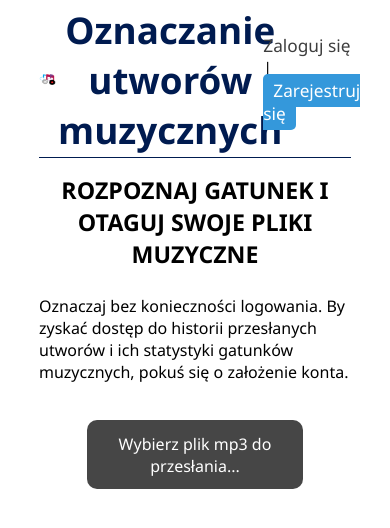
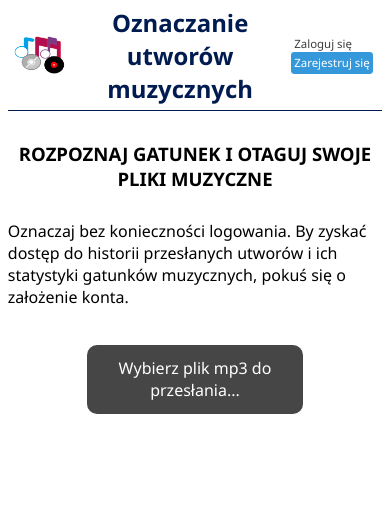
Before and after one commit to kamka5/music_genre_classification, a React (Create React App) app: page / in a window 390 px wide. Shown: the top 528 px of the page. Built offline with nearby package versions, Linux system fonts and the light colour scheme.

Commit message:
homepage bootstrap+mediaqueries

```diff
--- a/package.json
+++ b/package.json
@@ -7,10 +7,12 @@
     "@testing-library/react": "^13.4.0",
     "@testing-library/user-event": "^13.5.0",
     "axios": "^1.6.4",
+    "bootstrap": "^5.3.2",
     "chart.js": "^2.9.4",
     "chartjs": "^0.3.24",
     "chartjs-plugin-piechart-outlabels": "^0.1.4",
     "react": "^18.2.0",
+    "react-bootstrap": "^2.9.2",
     "react-chartjs-2": "^2.3.0",
     "react-dom": "^18.2.0",
     "react-router-dom": "^6.21.0",
--- a/src/components/HomePage/Home.jsx
+++ b/src/components/HomePage/Home.jsx
@@ -1,7 +1,6 @@
-// HomePage.js - główna strona aplikacji
-
 import React, { useState } from "react";
 import { Link } from "react-router-dom";
+import { Container, Row, Col, Button } from "react-bootstrap";
 import SongUploadForm from "../SongUploadForm/SongUpload";
 import styles from "./Home.module.css"; // Zaimportuj plik ze stylami
 import NotificationComponent from "../NotificationComponent/Notification";
@@ -86,7 +85,9 @@ const HomePage = ({ user }) => {
   };
 
   return (
-    <div className={styles.container}>
+    <Container className={styles.container}>
+      <Row>
+        <Col>
           <header className={styles.header}>
             <div className={styles.logoContainer}>
               <img
@@ -94,14 +95,20 @@ const HomePage = ({ user }) => {
                 src={require("../../assets/logo.png")}
                 alt="Logo aplikacji"
               />
-          <h1 className={styles.pageTitle}>Oznaczanie utworów muzycznych</h1>
+              <h1 className={styles.pageTitle}>
+                Oznaczanie utworów muzycznych
+              </h1>
             </div>
             <nav className={styles.nav}>
               {!user && (
-            <div>
-              <Link to="/login">Zaloguj się</Link>
-              <span> | </span>
-              <Link to="/register" className={styles.registerLink}>
+                <div className="d-flex">
+                  <Link to="/login" className={`${styles.loginLink} mr-2`}>
+                    Zaloguj się
+                  </Link>
+                  <Link
+                    to="/register"
+                    className={`${styles.registerLink} ml-2`}
+                  >
                     Zarejestruj się
                   </Link>
                 </div>
@@ -112,13 +119,19 @@ const HomePage = ({ user }) => {
                   <Link to="/my-account" className={styles.myAccountLink}>
                     Moje Konto
                   </Link>
-              <span> | </span>
-              <Link to="/logout">Wyloguj</Link>
+                  <Link to="/logout" className={styles.logoutLink}>
+                    Wyloguj
+                  </Link>
                 </div>
               )}
             </nav>
           </header>
+        </Col>
+      </Row>
+
       {isUploadFormVisible && (
+        <Row>
+          <Col>
             <section className={styles.mainContent}>
               <h1 className={styles.h1Content}>
                 ROZPOZNAJ GATUNEK I OTAGUJ SWOJE PLIKI MUZYCZNE
@@ -148,8 +161,13 @@ const HomePage = ({ user }) => {
                 </div>
               )}
             </section>
+          </Col>
+        </Row>
       )}
+
       {isTagFormVisible && (
+        <Row>
+          <Col>
             <section className={styles.mainContent}>
               <div>
                 {isUploadSuccessMessageVisible && (
@@ -192,26 +210,35 @@ const HomePage = ({ user }) => {
                   />
                 </label>
                 <p>
-              <b>
-                Gatunku nie musisz wprowadzać &#128522;
+                  <b>Gatunku nie musisz wprowadzać 😊</b>
                   <br />
-              </b>
                   Zostanie on rozpoznany i dodany do tagów utworu automatycznie.
                 </p>
                 <br />
-            <button onClick={saveChanges}>Zapisz zmiany</button>
-            <button onClick={cancelChanges}>Anuluj zmiany</button>
+                <Button variant="primary" onClick={saveChanges}>
+                  Zapisz zmiany
+                </Button>
+                <Button variant="secondary" onClick={cancelChanges}>
+                  Anuluj zmiany
+                </Button>
               </div>
             </section>
+          </Col>
+        </Row>
       )}
+
       {/* Dodaj komponent powiadomień */}
       {notificationMessage && (
+        <Row>
+          <Col>
             <NotificationComponent
               message={notificationMessage}
               onClose={closeNotification}
             />
+          </Col>
+        </Row>
       )}
-    </div>
+    </Container>
   );
 };
 
--- a/src/components/HomePage/Home.module.css
+++ b/src/components/HomePage/Home.module.css
@@ -1,17 +1,19 @@
 /* Dodaj do istniejącego pliku CSS/SCSS */
 
+body {
+  font-family: 'Segoe UI', Tahoma, Geneva, Verdana, sans-serif;
+}
+
 .container {
-  width: 80%;
+  max-width: 80%;
   margin: 0 auto;
-  font-family:'Segoe UI', Tahoma, Geneva, Verdana, sans-serif;
 }
 
 .header {
   display: flex;
   justify-content: space-between;
   align-items: center;
-  padding-top: 1.5%;
-  padding-bottom: 0.75%;
+  padding: 1.5% 0.75%;
   background-color: #ffffff;
   border-bottom: 1px solid #001c50;
 }
@@ -38,7 +40,7 @@ h1 {
   font-size: 2.3em;
 }
 
-.h1Content{
+.h1Content {
   padding-top: 2%;
   padding-bottom: 5%;
 }
@@ -48,8 +50,8 @@ h1 {
   align-items: center;
 }
 
-nav div {
-  margin-right: 10px;
+.nav div {
+  margin-right: 0.6em;
 }
 
 nav a {
@@ -69,30 +71,32 @@ nav a:hover {
 .successMessage {
   color: rgb(0, 16, 137);
   font-weight: bold;
-  margin-bottom: 10px;
-}
-
-button {
-  margin-right: 1%;
-  font-weight: bold;
+  margin-bottom: 0.6em;
 }
 
 /* Arkusz stylów (styles.css) */
 
+.registerLink,
+.myAccountLink {
+  display: inline-block;
+  padding: 0.3em;
+  border-radius: 0.3em;
+  text-decoration: none;
+}
+
+.loginLink,
+.logoutLink{
+  padding: 0.3em;
+}
+
 .registerLink {
   background-color: #3498db; /* Zielony kolor tła dla "Zarejestruj się" */
   color: #fff; /* Biały kolor tekstu */
-  padding: 5px 10px; /* Dodatkowe wypełnienie */
-  border-radius: 5px; /* Zakrąglenie krawędzi */
-  text-decoration: none; /* Usunięcie podkreślenia tekstu (domyślnie dla linków) */
 }
 
 .myAccountLink {
   background-color: #3498db; /* Niebieski kolor tła dla "Moje Konto" */
   color: #fff; /* Biały kolor tekstu */
-  padding: 5px 10px; /* Dodatkowe wypełnienie */
-  border-radius: 5px; /* Zakrąglenie krawędzi */
-  text-decoration: none; /* Usunięcie podkreślenia tekstu (domyślnie dla linków) */
 }
 
 /* Dodatkowy styl dla linków, gdy najedziemy na nie myszką */
@@ -100,3 +104,61 @@ button {
 .myAccountLink:hover {
   background-color: #267fbb; /* Ciemniejszy zielony lub niebieski kolor tła po najechaniu myszką */
 }
+
+/* Media queries dla responsywności */
+@media (max-width: 1300px) {
+  .logo {
+    width: 9%; /* Dostosuj szerokość logo dla mniejszych ekranów */
+  }
+  .container{
+    max-width: 85%;
+  }
+}
+
+@media (max-width: 1080px) {
+  .logo {
+    width: 10.5%; /* Dostosuj szerokość logo dla mniejszych ekranów */
+  }
+}
+
+@media (max-width: 880px) {
+  .logo {
+    width: 12%; /* Dostosuj szerokość logo dla mniejszych ekranów */
+  }
+  .registerLink,
+  .loginLink,
+  .logoutLink,
+  .myAccountLink{
+    font-size: 1.1em;
+    padding: 0.3em;
+    white-space: nowrap;
+  }
+  .container{
+    max-width: 90%;
+  }
+}
+
+@media (max-width: 768px) {
+  .logo {
+    width: 16%; /* Dostosuj szerokość logo dla mniejszych ekranów */
+  }
+  .mainContent{
+    margin-top: 6%;
+  }
+  h1{
+    font-size: 1.16em;
+  }
+  .header{
+    font-size: 0.65em;
+  }
+}
+
+@media (max-width: 500px) {
+  .logo {
+    width: 20%; /* Dostosuj szerokość logo dla mniejszych ekranów */
+  }
+  .container{
+    max-width: 96%;
+  }
+
+}
```
Also changed, not shown: 1 other file (tests, documents, lock files or other folders). Lines whose indentation alone changed are shown as unchanged.
